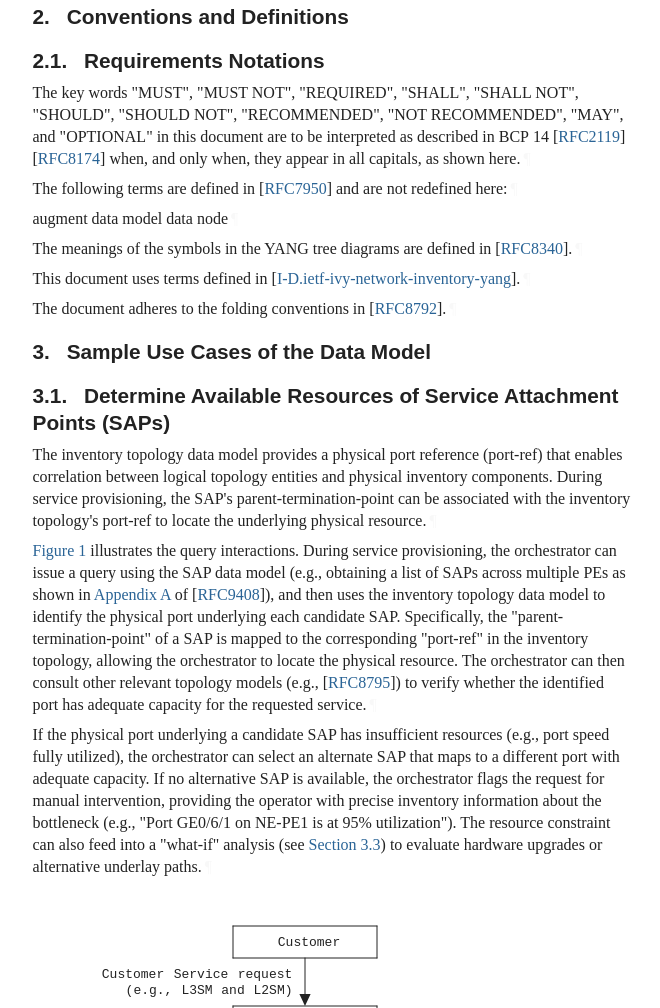
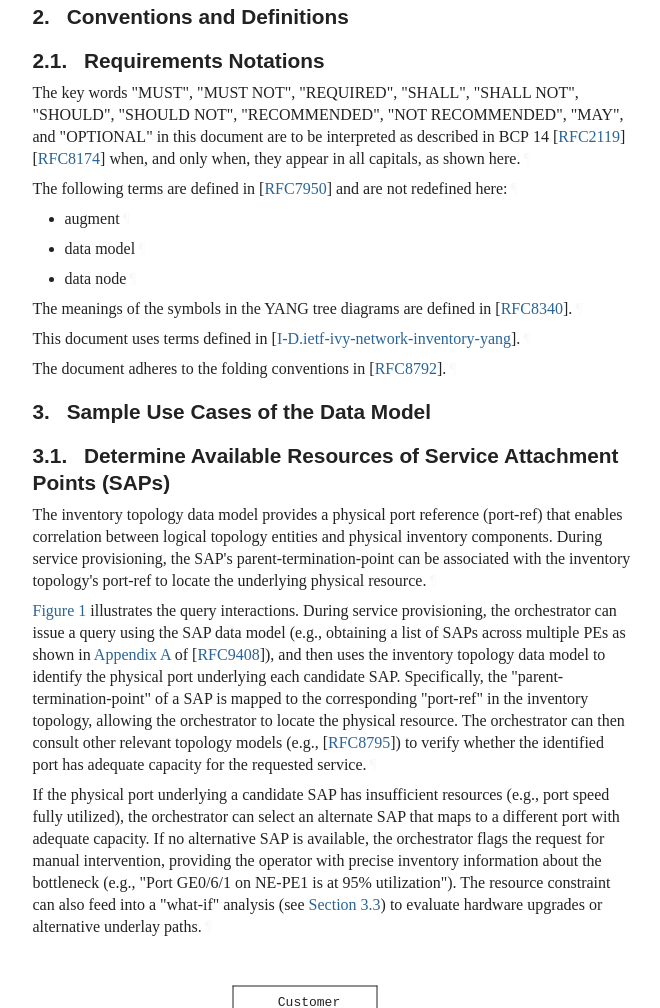
Before and after one commit to ietf-ivy-wg/network-inventory-topology, a plain HTML site: page draft-ietf-ivy-network-inventory-topology.html in a window 1280 px wide. Shown: the part 1574-2582 px from the top of the page, without its empty margins (92-752 px from the left). Drawn offline with Linux system fonts and the light colour scheme; a web font is replaced by a local one.

Commit message:
Script updating gh-pages from 3273598. [ci skip]

```diff
--- a/draft-ietf-ivy-network-inventory-topology.html
+++ b/draft-ietf-ivy-network-inventory-topology.html
@@ -1316,9 +1316,17 @@ NOT", "SHOULD", "SHOULD NOT", "RECOMMENDED", "NOT RECOMMENDED",
 described in BCP 14 <span>[<a href="#RFC2119" class="cite xref">RFC2119</a>]</span> <span>[<a href="#RFC8174" class="cite xref">RFC8174</a>]</span> when, and only when, they
 appear in all capitals, as shown here.<a href="#section-2.1-1" class="pilcrow">¶</a></p>
 <p id="section-2.1-2">The following terms are defined in <span>[<a href="#RFC7950" class="cite xref">RFC7950</a>]</span> and are not redefined here:<a href="#section-2.1-2" class="pilcrow">¶</a></p>
-<p id="section-2.1-3">augment
-data model
-data node<a href="#section-2.1-3" class="pilcrow">¶</a></p>
+<ul class="normal">
+<li class="normal" id="section-2.1-3.1">
+            <p id="section-2.1-3.1.1">augment<a href="#section-2.1-3.1.1" class="pilcrow">¶</a></p>
+</li>
+          <li class="normal" id="section-2.1-3.2">
+            <p id="section-2.1-3.2.1">data model<a href="#section-2.1-3.2.1" class="pilcrow">¶</a></p>
+</li>
+          <li class="normal" id="section-2.1-3.3">
+            <p id="section-2.1-3.3.1">data node<a href="#section-2.1-3.3.1" class="pilcrow">¶</a></p>
+</li>
+        </ul>
 <p id="section-2.1-4">The meanings of the symbols in the YANG tree diagrams are defined in <span>[<a href="#RFC8340" class="cite xref">RFC8340</a>]</span>.<a href="#section-2.1-4" class="pilcrow">¶</a></p>
 <p id="section-2.1-5">This document uses terms defined in <span>[<a href="#I-D.ietf-ivy-network-inventory-yang" class="cite xref">I-D.ietf-ivy-network-inventory-yang</a>]</span>.<a href="#section-2.1-5" class="pilcrow">¶</a></p>
 <p id="section-2.1-6">The document adheres to the folding conventions in <span>[<a href="#RFC8792" class="cite xref">RFC8792</a>]</span>.<a href="#section-2.1-6" class="pilcrow">¶</a></p>
@@ -1598,7 +1606,7 @@ also outside the scope of this document and is addressed by the Layer 2 network
 <p id="section-5-1">This module augments the Network Topology module defined in <span>[<a href="#RFC8345" class="cite xref">RFC8345</a>]</span>.<a href="#section-5-1" class="pilcrow">¶</a></p>
 <p id="section-5-2">This module imports the base network inventory <span>[<a href="#I-D.ietf-ivy-network-inventory-yang" class="cite xref">I-D.ietf-ivy-network-inventory-yang</a>]</span>.<a href="#section-5-2" class="pilcrow">¶</a></p>
 <div class="breakable lang-yang sourcecode" id="section-5-3">
-<pre>&lt;CODE BEGINS&gt; file "ietf-network-inventory-topology@2026-08-21.yang"
+<pre>&lt;CODE BEGINS&gt; file "ietf-network-inventory-topology@2026-09-11.yang"
 
 module ietf-network-inventory-topology {
   yang-version 1.1;
```
Also changed, not shown: draft-ietf-ivy-network-inventory-topology.txt (+6 -2 lines).
